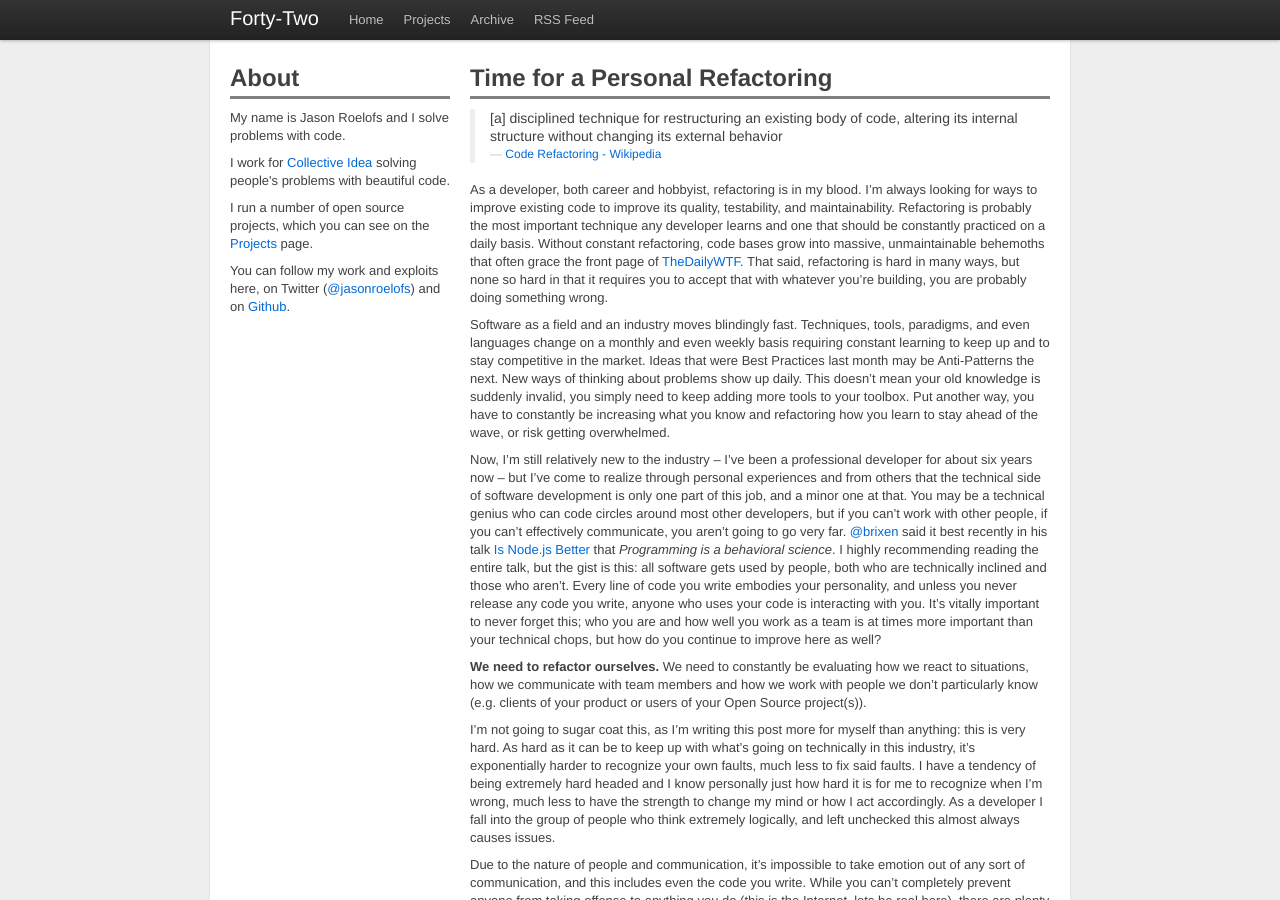
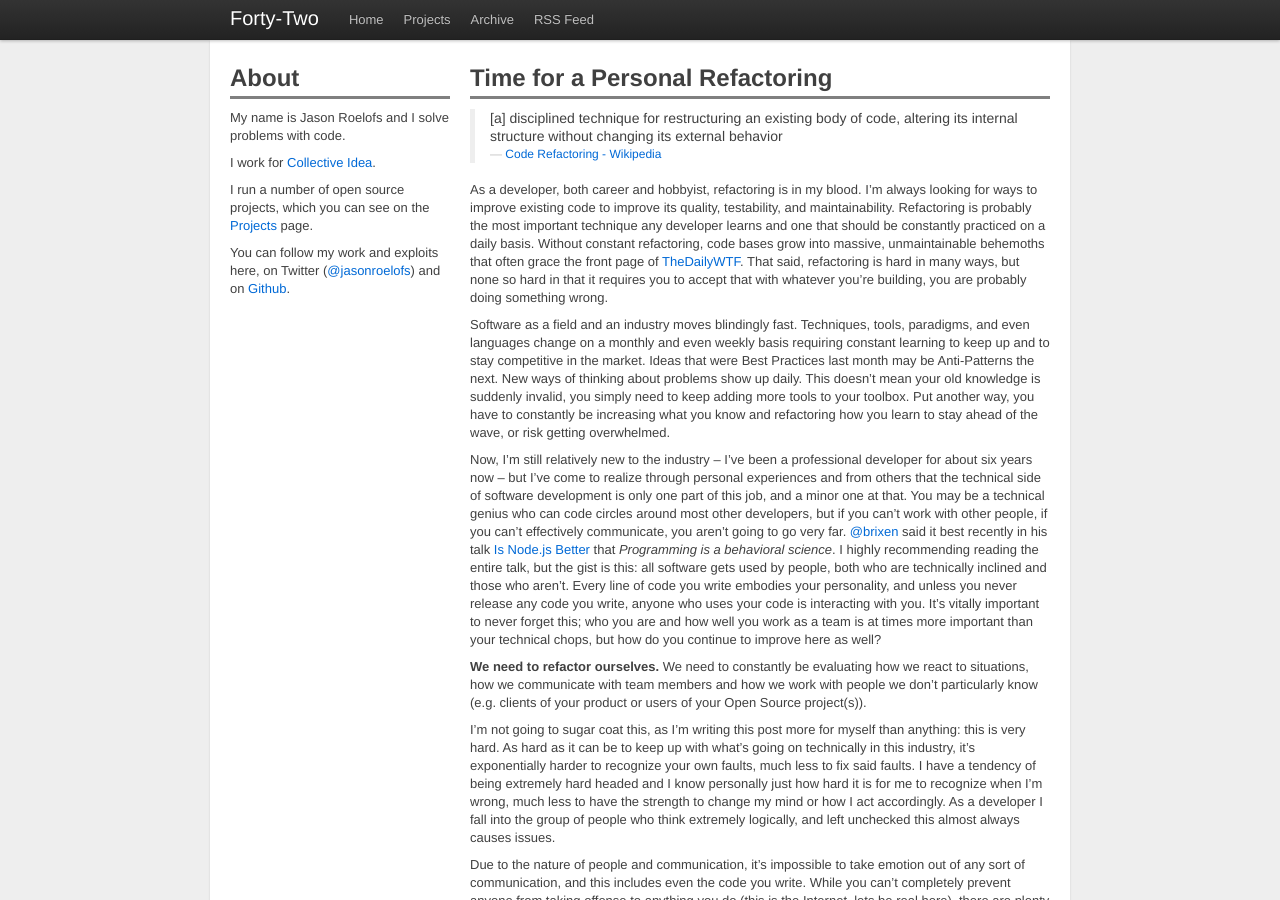
Before and after one commit to jasonroelofs/website, a Jekyll site: the page built from index.html, in a window 1280 px wide and 900 px high. Built offline with Jekyll 4.4.1, drawn with Linux system fonts in a browser that asks for light colours; Markdown is read by kramdown in place of the engine named in the settings; comment, search, counter and statistics services are not loaded.

Commit message:
Remove redundancy in about panel

```diff
--- a/index.html
+++ b/index.html
@@ -11,7 +11,7 @@ layout: default
     </p>
 
     <p>
-    I work for <a href="http://collectiveidea.com/">Collective Idea</a> solving people's problems with beautiful code.
+    I work for <a href="http://collectiveidea.com/">Collective Idea</a>.
     </p>
 
     <p>
```
